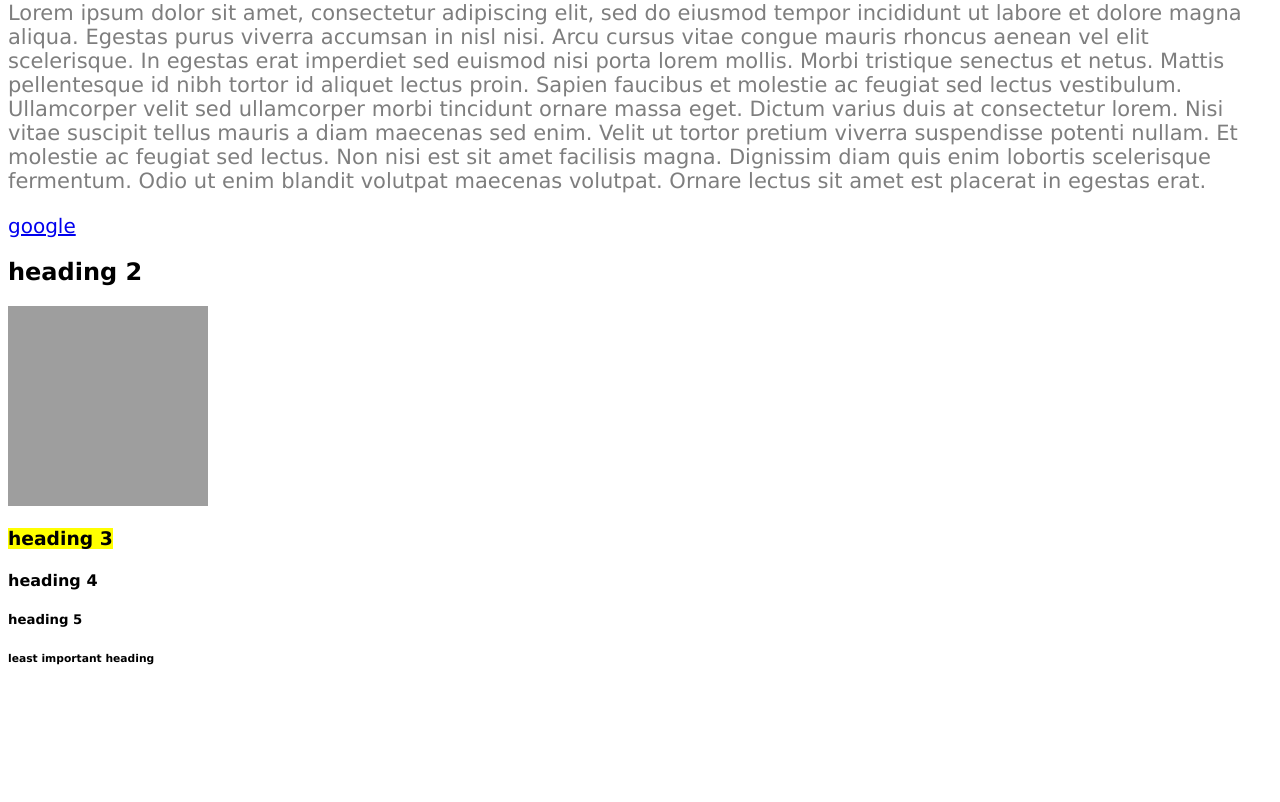
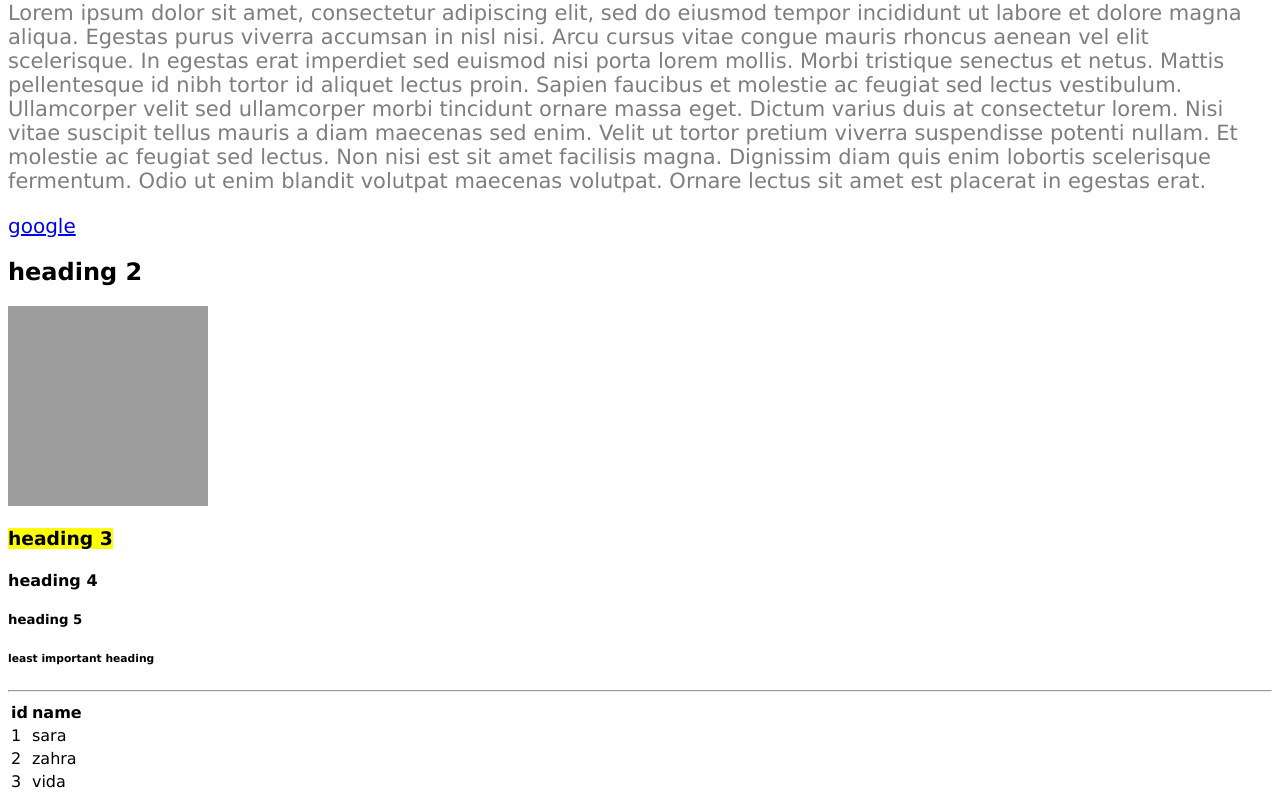
Before and after one commit to sbasdgi/first-project, a plain HTML site: page index.html in a window 1280 px wide. Shown: the part 82-884 px from the top of the page. Before the commit the page ends 800 px from the top, so only its background shows below. Drawn offline with Linux system fonts and the light colour scheme; grey boxes are pictures that could not be loaded.

Commit message:
add table

```diff
--- a/index.html
+++ b/index.html
@@ -8,9 +8,7 @@
 <body
     style="direction: ltr;font-family:'Lucida Sans', 'Lucida Sans Regular', 'Lucida Grande', 'Lucida Sans Unicode', Geneva, Verdana, sans-serif;">
     <!-- this is my first project and it includes different elements -->
-    <h1 style="border:solid 1px black">
-        most important heading
-    </h1>
+    <h1 style="border:solid 1px black"> most important heading</h1>
     <p style="color:rgb(126, 126, 126);font-size:21px ;">
         Lorem ipsum dolor sit amet, consectetur adipiscing elit, sed do eiusmod tempor incididunt ut labore et dolore
         magna aliqua. Egestas purus viverra accumsan in nisl nisi. Arcu cursus vitae congue mauris rhoncus aenean vel
@@ -23,24 +21,33 @@
         sit amet est placerat in egestas erat.
     </p>
     <a href="www.google.com" style="font-size: 20px;">google</a>
-    <h2>
-        heading 2
-    </h2>
+    <h2>  heading 2   </h2>
     <img src="https://encrypted-tbn0.gstatic.com/images?q=tbn:ANd9GcRCGhneQaGuFC3lln5NYE7085mcTBwsyGHaDBi95whYLQ&s"
         alt="طبیعت" width="200px" height="200px">
-    <h3><mark>
-            heading 3
-        </mark>
-    </h3>
-    <h4>
-        heading 4
-    </h4>
-    <h5>
-        heading 5
-    </h5>
-    <h6>
-        least important heading
-    </h6>
+    <h3><mark>heading 3 </mark> </h3>
+    <h4>   heading 4 </h4>
+    <h5>   heading 5</h5>
+    <h6> least important heading</h6>
+    <hr>
+    <table>
+        <tr>
+            <th>id</th>
+            <th>name</th>
+        </tr>
+        <tr>
+            <td>1</td>
+            <td>sara</td>
+        </tr>
+        <tr>
+            <td>2</td>
+            <td>zahra</td>
+        </tr>
+        <tr>
+            <td>3</td>
+            <td>vida</td>
+        </tr>
+
+    </table>
 </body>
 
 </html>
```
